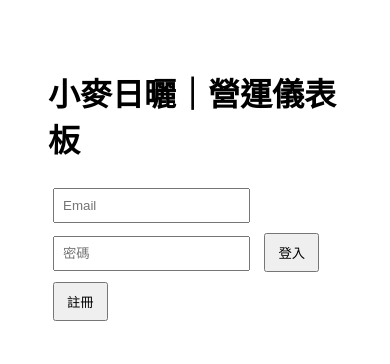
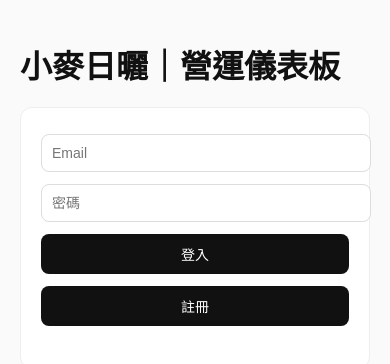
Before and after one commit to ss2599831-commits/mw-dashboard, a plain HTML site: page index.html in a window 390 px wide. Drawn offline with nearby package versions, Linux system fonts and the light colour scheme.

Commit message:
Update style.css

```diff
--- a/style.css
+++ b/style.css
@@ -1,3 +1,59 @@
-body{font-family:sans-serif;padding:40px}
-input{margin:5px;padding:8px}
-button{margin:5px;padding:8px 12px}
+body{
+  font-family: -apple-system, BlinkMacSystemFont, "Segoe UI", "Noto Sans TC", sans-serif;
+  padding: 30px;
+  background:#fafafa;
+  color:#111;
+}
+
+h1{
+  margin-bottom:20px;
+}
+
+input, select, button{
+  padding:10px;
+  margin:6px 6px 6px 0;
+  border:1px solid #ddd;
+  border-radius:8px;
+  font-size:14px;
+}
+
+button{
+  cursor:pointer;
+  background:#111;
+  color:#fff;
+  border:none;
+}
+
+button:hover{
+  opacity:0.9;
+}
+
+#auth, #app{
+  background:#fff;
+  border:1px solid #eee;
+  padding:20px;
+  border-radius:12px;
+  max-width:900px;
+}
+
+table{
+  width:100%;
+  border-collapse:collapse;
+  margin-top:10px;
+  background:#fff;
+}
+
+th{
+  background:#f3f4f6;
+}
+
+th, td{
+  padding:10px;
+  text-align:left;
+  border:1px solid #eee;
+}
+
+@media(max-width:768px){
+  body{ padding:12px; }
+  input,select,button{ width:100%; margin-right:0; }
+}
```
